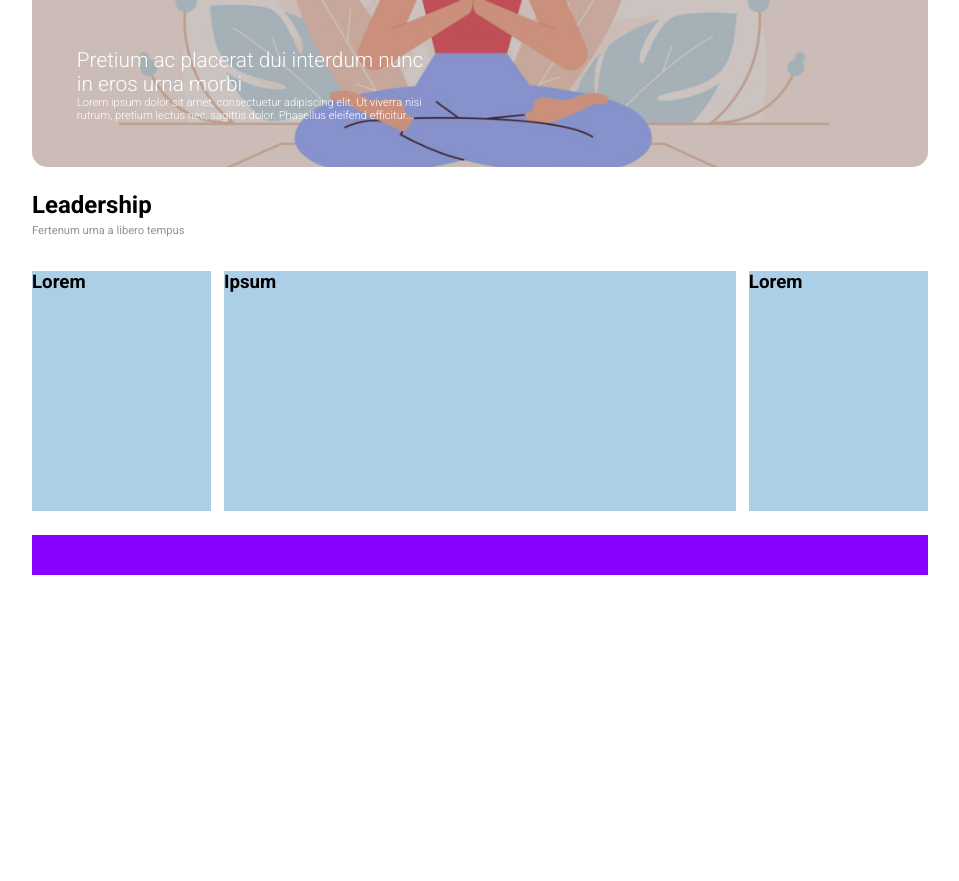
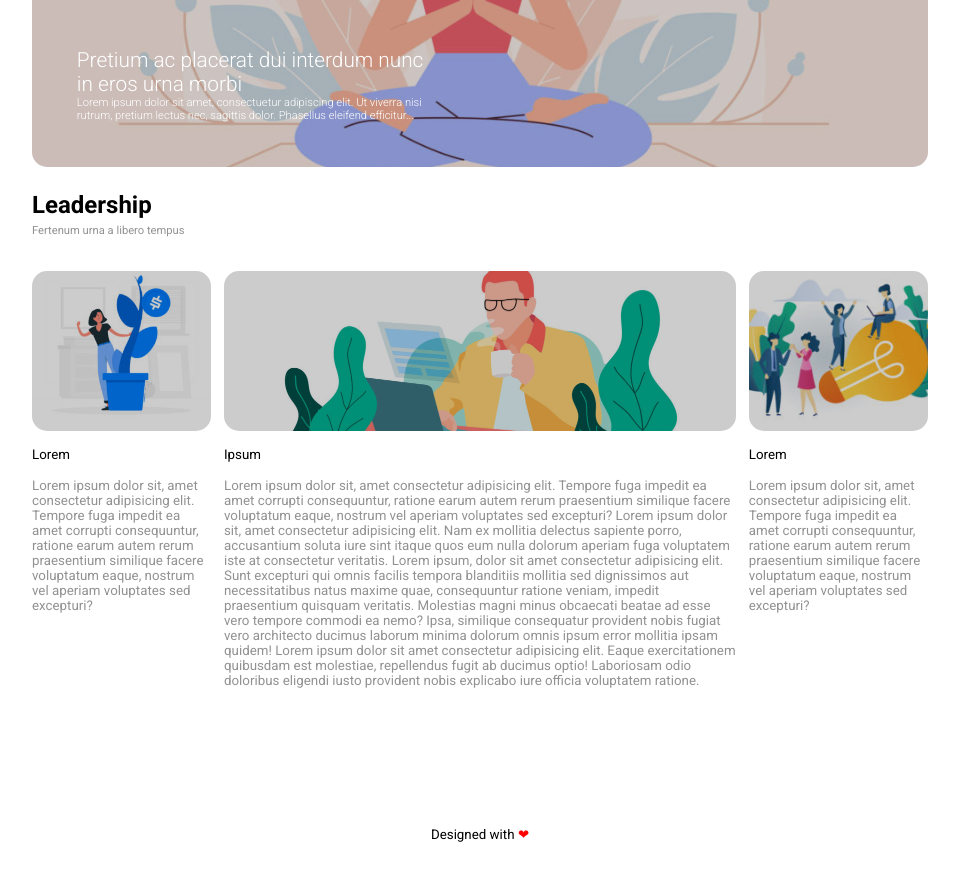
Before and after one commit to catclou/htmlcss-wp, a plain HTML site: page index.html in a window 1280 px wide. Shown: the part 433-1314 px from the top of the page, without its empty margins (160-1119 px from the left). Before the commit the page ends 1048 px from the top, so only its background shows below. Drawn offline with Linux system fonts and the light colour scheme.

Commit message:
wrote articles w/text + images, wrote footer

```diff
--- a/assets/css/style.css
+++ b/assets/css/style.css
@@ -41,6 +41,10 @@ header {
     padding-left: 5px;
 }
 
+nav {
+    padding: 1.5vh 0;
+}
+
 li {
     display: inline-block;
     margin: 0;
@@ -75,7 +79,7 @@ li:hover a {
     position: relative;
 }
 
-.overlay {
+.banner-overlay {
     height: 50vh;
     margin-bottom: 3vh;
     border-radius: 15px;
@@ -104,21 +108,13 @@ li:hover a {
 }
 
 .blue-container {
-    /* background-color: #0086ff; */
     height: 42vh;
     margin-bottom: 1vh;
 }
 
 footer {
-    background-color: #8801fe;
     height: 5vh;
-}
-
-/* .top-article,  */
-.left-article,
-.central-article,
-.right-article {
-    background-color: #abcfe7;
+    width: 100%;
 }
 
 .top-article {
@@ -131,13 +127,62 @@ footer {
 .right-article,
 .central-article {
     width: 20%;
-    height: calc(100% - 8vh - 4vh);
+    height: 63vh;
+    margin-bottom: 4vh;
+}
+
+.clearfix {
+    content:"";
+    display: table;
+    clear: both;
+}
+
+.lorem-20, .ipsum-60 {
+    width: 100%;
+    height: 20vh;
+    border-radius: 15px;
+}
+
+.first-paragraph, .third-paragraph {
+    background-image: url("../img/img-1.jpg");
+    background-size: cover;
+    background-position-y: center;
+}
+
+.third-paragraph {
+    background-image: url("../img/img-3.jpg");
+    background-position-x: center;
+}
+
+.ipsum-60 {
+    background-image: url("../img/banner-2.jpg");
+    background-size: cover;
+    background-position-y: center;
+}
+
+.overlay-lorem-20, .overlay-ipsum-60 {
+    background-color: rgba(0, 0, 0, 0.2);
+    width: 100%;
+    height: 100%;
+    border-radius: 15px;
+}
+
+.lorem-heading, .ipsum-heading {
+    font-size: smaller;
+    font-weight: 400;
+    padding: 2vh 0;
 }
 
 .left-article,
 .central-article,
 .right-article {
     float: left;
+}
+
+.blog-text {
+    font-size: smaller;
+    font-weight: 400;
+    color:#929292;
 }
 
 .central-article {
@@ -148,3 +193,17 @@ footer {
 .right-article {
     margin-left: 1vw;
 }
+
+.signature-footer {
+    width: 100%;
+    margin: auto;
+    text-align: center;
+    display: inline-block;
+    line-height: 5vh;
+    font-size: smaller;
+    font-weight: 400;
+}
+
+.heart {
+    color: red;
+}
--- a/index.html
+++ b/index.html
@@ -44,7 +44,7 @@
             <!-- big banner -->
 
                 <section class="yellow-container">
-                    <div class="overlay">
+                    <div class="banner-overlay">
                         <h4 class="big-caption-banner">Pretium ac placerat dui interdum nunc <br> in eros urna morbi <br>
                             <span class="small-caption-banner">Lorem ipsum dolor sit amet, consectuetur adipiscing elit. Ut viverra nisi</span>
                             <span class="small-caption-banner"> rutrum, pretium lectus nec, sagittis dolor. Phasellus eleifend efficitur...</span>
@@ -65,17 +65,40 @@
 
                 <!-- 1st lorem paragraph -->
                 <article class="left-article">
-                    <h3>Lorem</h3>
+                    <div class="first-paragraph lorem-20">
+                        <div class="overlay-lorem-20"></div>
+                    </div>
+                    <h3 class="lorem-heading">Lorem</h3>
+                    <p class="blog-text">
+                        Lorem ipsum dolor sit, amet consectetur adipisicing elit. Tempore fuga impedit ea amet corrupti consequuntur, ratione earum autem rerum praesentium similique facere voluptatum eaque, nostrum vel aperiam voluptates sed excepturi?
+                    </p>
                 </article>
 
                 <!-- ipsum paragraph -->
                 <article class="central-article">
-                    <h3>Ipsum</h3>
+                    <div class="ipsum-60">
+                        <div class="overlay-ipsum-60"></div>
+                    </div>
+                    <h3 class="ipsum-heading">Ipsum</h3>
+                    <p class="blog-text">
+                        Lorem ipsum dolor sit, amet consectetur adipisicing elit. Tempore fuga impedit ea amet corrupti consequuntur,
+                        ratione earum autem rerum praesentium similique facere voluptatum eaque, nostrum vel aperiam voluptates sed
+                        excepturi? Lorem ipsum dolor sit, amet consectetur adipisicing elit. Nam ex mollitia delectus sapiente porro, accusantium soluta iure sint itaque quos eum nulla dolorum aperiam fuga voluptatem iste at consectetur veritatis. Lorem ipsum, dolor sit amet consectetur adipisicing elit. Sunt excepturi qui omnis facilis tempora blanditiis mollitia sed dignissimos aut necessitatibus natus maxime quae, consequuntur ratione veniam, impedit praesentium quisquam veritatis.
+                        Molestias magni minus obcaecati beatae ad esse vero tempore commodi ea nemo? Ipsa, similique consequatur provident nobis fugiat vero architecto ducimus laborum minima dolorum omnis ipsum error mollitia ipsam quidem! Lorem ipsum dolor sit amet consectetur adipisicing elit. Eaque exercitationem quibusdam est molestiae, repellendus fugit ab ducimus optio! Laboriosam odio doloribus eligendi iusto provident nobis explicabo iure officia voluptatem ratione.
+                    </p>
                 </article>
 
                 <!-- 2nd lorem paragraph -->
                 <article class="right-article">
-                    <h3>Lorem</h3>
+                    <div class="third-paragraph lorem-20">
+                        <div class="overlay-lorem-20"></div>
+                    </div>
+                    <h3 class="lorem-heading">Lorem</h3>
+                    <p class="blog-text">
+                        Lorem ipsum dolor sit, amet consectetur adipisicing elit. Tempore fuga impedit ea amet corrupti consequuntur,
+                        ratione earum autem rerum praesentium similique facere voluptatum eaque, nostrum vel aperiam voluptates sed
+                        excepturi?
+                    </p>
                 </article>
 
             </section>
@@ -84,7 +107,9 @@
 
         <!-- footer -->
         <footer>
-
+            <span class="signature-footer">Designed with
+                <span class="heart">&#10084;</span>
+            </span>
         </footer>
 
     </div>
```
